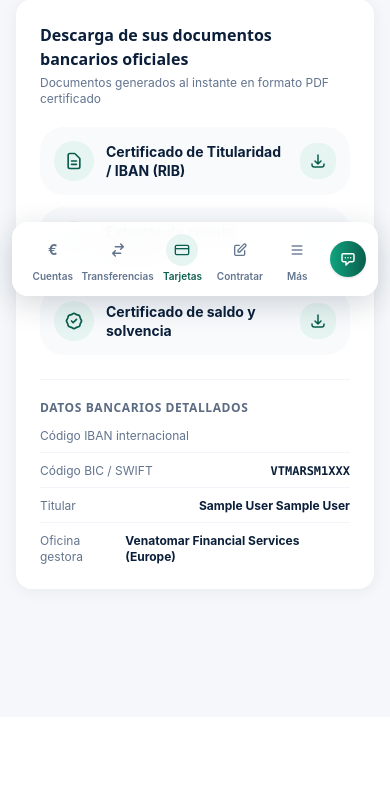
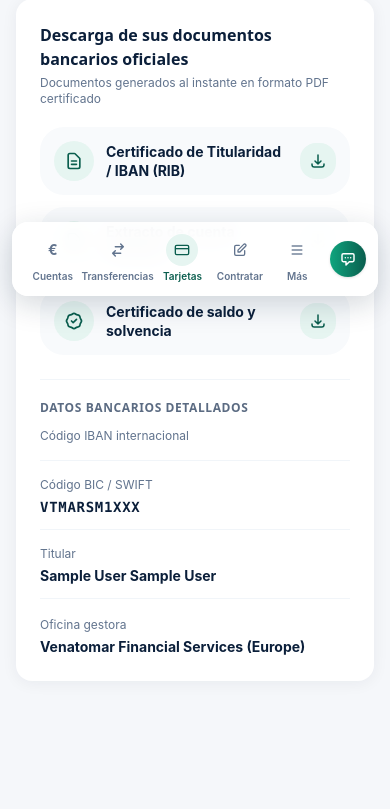
Before and after one commit to primous/venatomar, a Laravel app: page /es/portal/documents in a window 390 px wide. Shown: the part 536-1345 px from the top of the page. Before the commit the page ends 1134 px from the top, so only its background shows below. Run offline with Laravel 12, Linux system fonts and the light colour scheme; the visitor is signed in with stand-in values (Sample User, id 1); data comes from the database, SQL or seed files in the repository; style sheets or scripts are compiled from the project's sources; some libraries are stand-ins or nearby versions.

Commit message:
style(portal): stack bank coordinates vertically with clear label-value hierarchy for mobile

```diff
--- a/resources/views/portal/documents.blade.php
+++ b/resources/views/portal/documents.blade.php
@@ -128,25 +128,25 @@
                     {{ __('portal.bank_coordinates') }}
                 </h3>
 
-                <div class="space-y-2.5 text-xs sm:text-sm">
-                    <div class="flex items-center justify-between pb-2 border-b border-slate-100">
-                        <span class="text-slate-500">{{ __('portal.iban_label') }}</span>
-                        <span class="font-mono font-bold text-[#0B1F3A]">{{ $client->iban }}</span>
+                <div class="space-y-4 text-xs sm:text-sm">
+                    <div class="pb-3 border-b border-slate-100">
+                        <div class="text-xs text-slate-500 mb-1">{{ __('portal.iban_label') }}</div>
+                        <div class="font-mono font-bold text-sm sm:text-base text-[#0B1F3A] tracking-wide select-all break-all sm:break-normal">{{ $client->iban }}</div>
                     </div>
 
-                    <div class="flex items-center justify-between pb-2 border-b border-slate-100">
-                        <span class="text-slate-500">{{ __('portal.bic_label') }}</span>
-                        <span class="font-mono font-bold text-[#0B1F3A]">{{ $client->bic }}</span>
+                    <div class="pb-3 border-b border-slate-100">
+                        <div class="text-xs text-slate-500 mb-1">{{ __('portal.bic_label') }}</div>
+                        <div class="font-mono font-bold text-sm sm:text-base text-[#0B1F3A] tracking-wider select-all">{{ $client->bic }}</div>
                     </div>
 
-                    <div class="flex items-center justify-between pb-2 border-b border-slate-100">
-                        <span class="text-slate-500">{{ __('portal.card_holder') }}</span>
-                        <span class="font-bold text-[#0B1F3A]">{{ $client->fullName() }}</span>
+                    <div class="pb-3 border-b border-slate-100">
+                        <div class="text-xs text-slate-500 mb-1">{{ __('portal.card_holder') }}</div>
+                        <div class="font-bold text-sm sm:text-base text-[#0B1F3A]">{{ $client->fullName() }}</div>
                     </div>
 
-                    <div class="flex items-center justify-between">
-                        <span class="text-slate-500">{{ __('portal.agency_label') }}</span>
-                        <span class="font-bold text-[#0B1F3A]">Venatomar Financial Services (Europe)</span>
+                    <div class="pt-0.5">
+                        <div class="text-xs text-slate-500 mb-1">{{ __('portal.agency_label') }}</div>
+                        <div class="font-bold text-sm sm:text-base text-[#0B1F3A]">Venatomar Financial Services (Europe)</div>
                     </div>
                 </div>
             </div>
```
Also changed, not shown: 3 other files.
